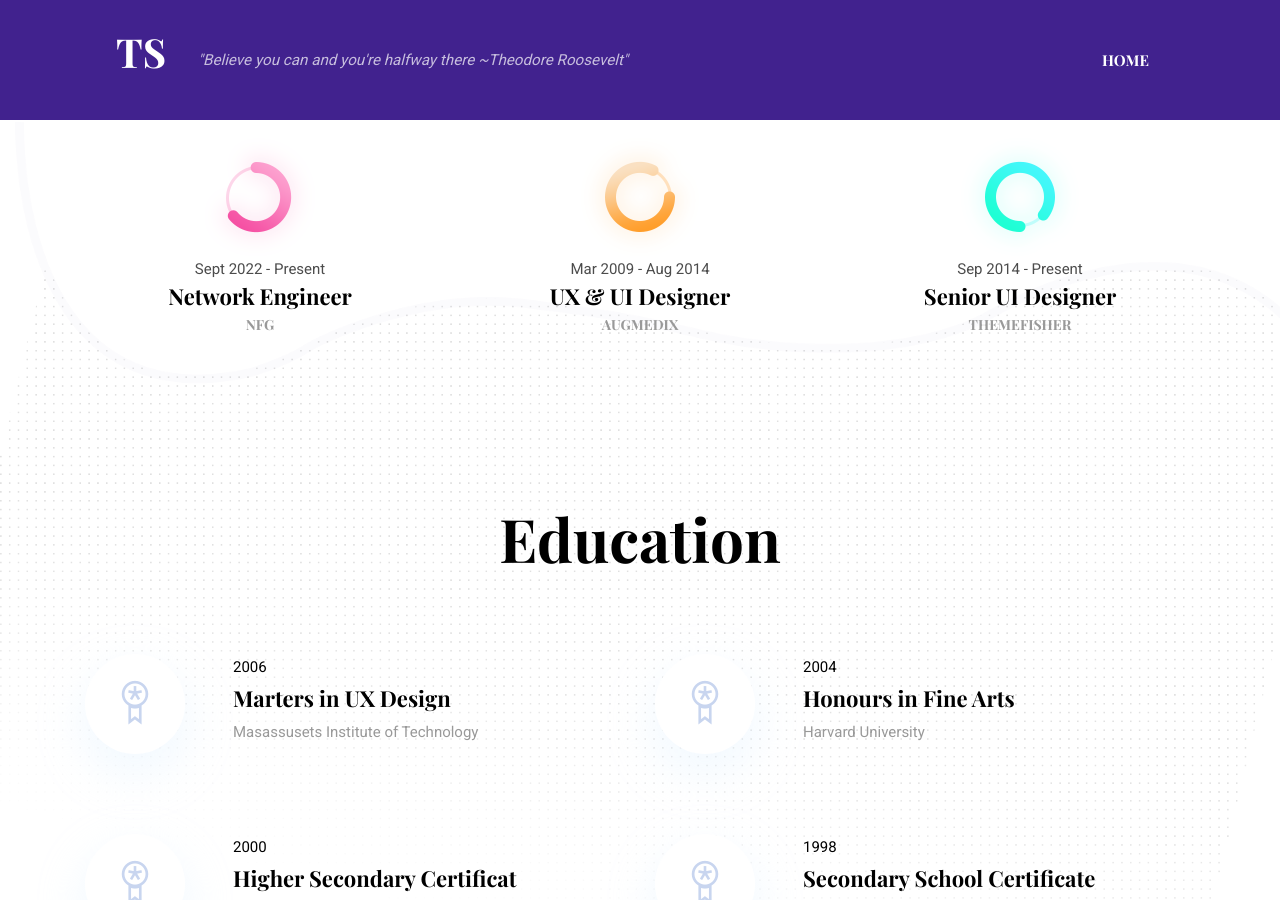
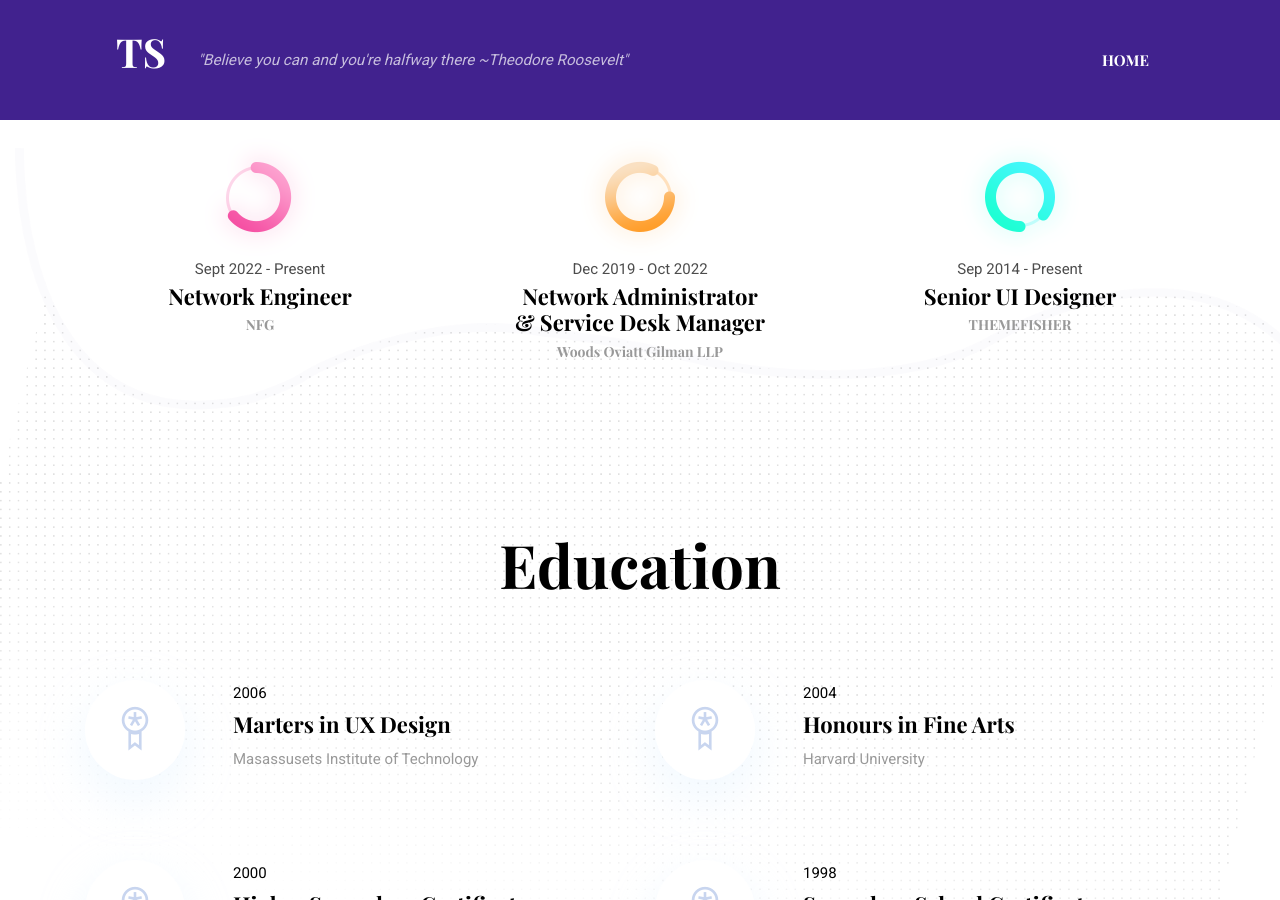
Before and after one commit to swid-tom/swid-tom.github.io, a Jekyll site: the page built from index.html, in a window 1280 px wide and 900 px high, scrolled down 1761 px. Built offline with Jekyll 4.4.1, drawn with Linux system fonts in a browser that asks for light colours.

Commit message:
Update settings.yml

```diff
--- a/_data/settings.yml
+++ b/_data/settings.yml
@@ -102,10 +102,10 @@ experience:
       organization: "NFG",
     }
   - {
-      name: UX & UI Designer,
+      name: Network Administrator & Service Desk Manager,
       icon: "icon-2.png",
-      date: "Mar 2009 - Aug 2014",
-      organization: "AUGMEDIX",
+      date: "Dec 2019 - Oct 2022",
+      organization: "Woods Oviatt Gilman LLP",
     }
   - {
       name: Senior UI Designer,
```
